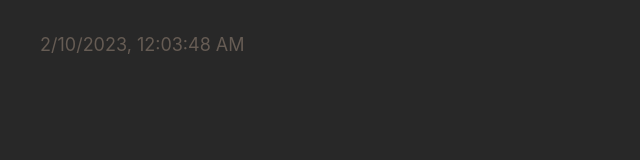
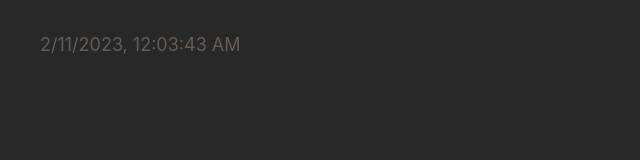
Before and after one commit to Ycomer/sophonfeeds, a plain HTML site: page index.html in a window 1280 px wide. Shown: the full height of the page, 0-640 px from the left. Drawn offline with Linux system fonts and the light colour scheme.

Commit message:
deploy: bb5afc14d6ee1a160ccd51bac2ca13f3eb5df762

```diff
--- a/index.html
+++ b/index.html
@@ -17,8 +17,8 @@
     <!-- %after-body-begin.html% -->
 
     <footer>
-      <a class="footer-link" href="https://github.com/Ycomer/sophonfeeds/actions/runs/4139513965">
-        <time id="build-timestamp" datetime="2023-02-10T00:03:48.230Z">2023-02-10T00:03:48.230Z</time>
+      <a class="footer-link" href="https://github.com/Ycomer/sophonfeeds/actions/runs/4148643542">
+        <time id="build-timestamp" datetime="2023-02-11T00:03:43.147Z">2023-02-11T00:03:43.147Z</time>
       </a>
       <a class="footer-link" href="https://github.com/osmoscraft/osmosfeed">osmosfeed 1.15.1</a>
     </footer>
```
Also changed, not shown: 1 other file.
